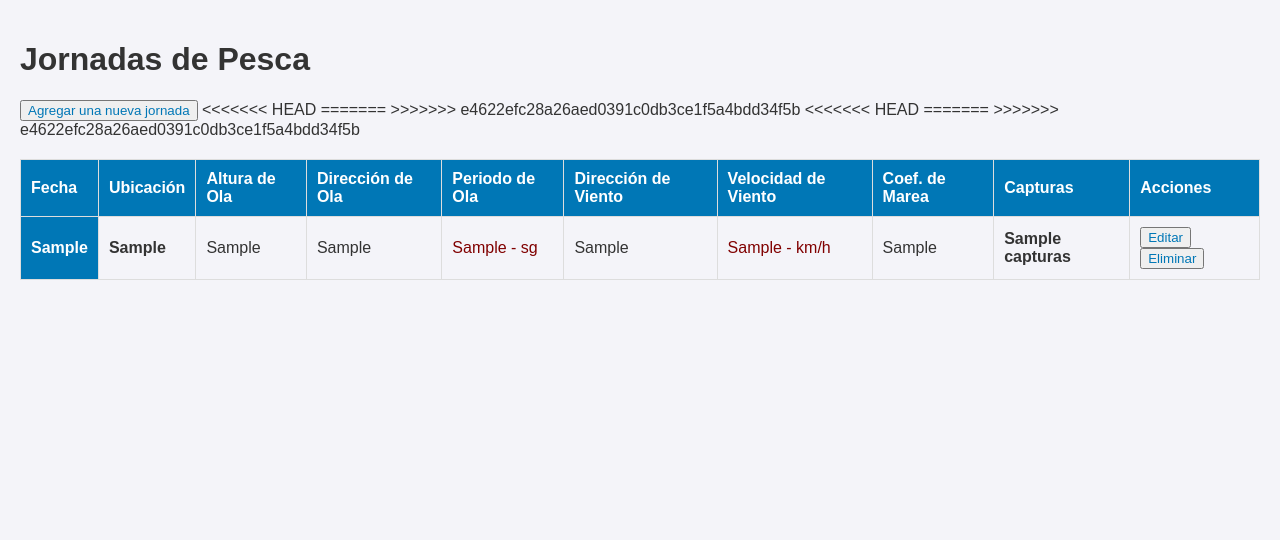
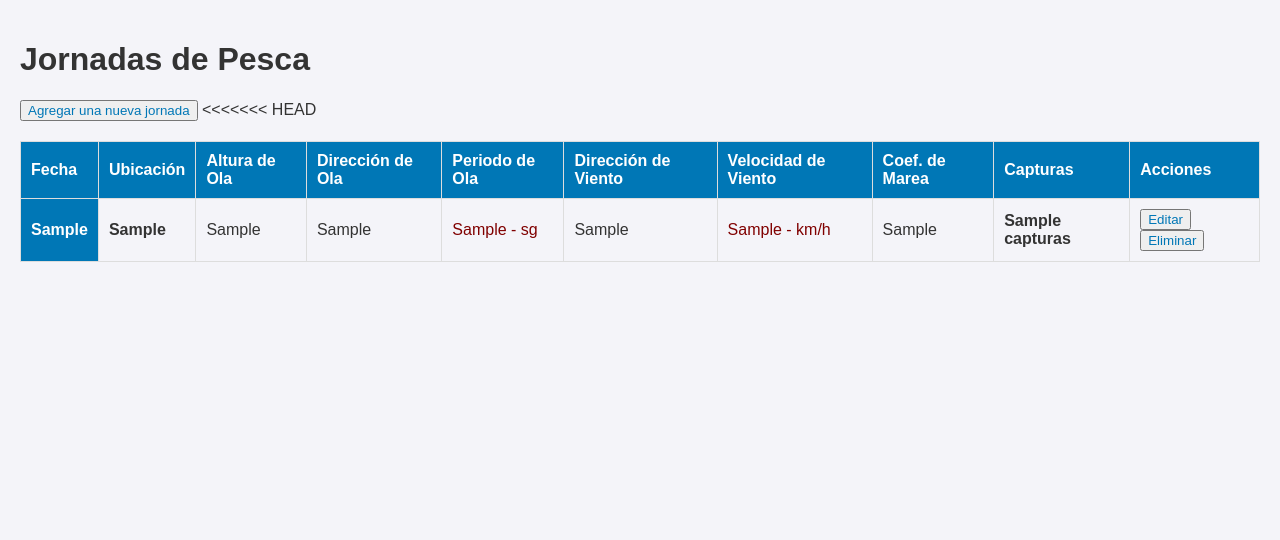
Before and after one commit to Disonante/Proyecto_de_Pesca, a Django app: template pesca/templates/pesca/lista_registros.html in a window 1280 px wide. Shown: the part 118-658 px from the top of the page. Run offline with Django 5.2, Linux system fonts and the light colour scheme; the template is opened without the code that fills it: most values are stand-ins (such as "Sample title", 1, 10 or a date in 2020).

Commit message:
Update lista_registros.html

```diff
--- a/pesca/templates/pesca/lista_registros.html
+++ b/pesca/templates/pesca/lista_registros.html
@@ -6,10 +6,9 @@
 
 <table>
     <tr>
-<<<<<<< HEAD
+
         <th>Fecha</th>
-=======
->>>>>>> e4622efc28a26aed0391c0db3ce1f5a4bdd34f5b
+
         <th>Ubicación</th>
         <th>Altura de Ola</th>
         <th>Dirección de Ola</th>
@@ -25,8 +24,7 @@
 <<<<<<< HEAD
 
         <th><b>{{ registro.creado_el }}</b></th>
-=======
->>>>>>> e4622efc28a26aed0391c0db3ce1f5a4bdd34f5b
+
         <td> <b>{{ registro.situacion_geografica }}</b></td>
         <td>{{ registro.altura_ola }}</td>
         <td>{{ registro.direccion_ola }}</td>
```
